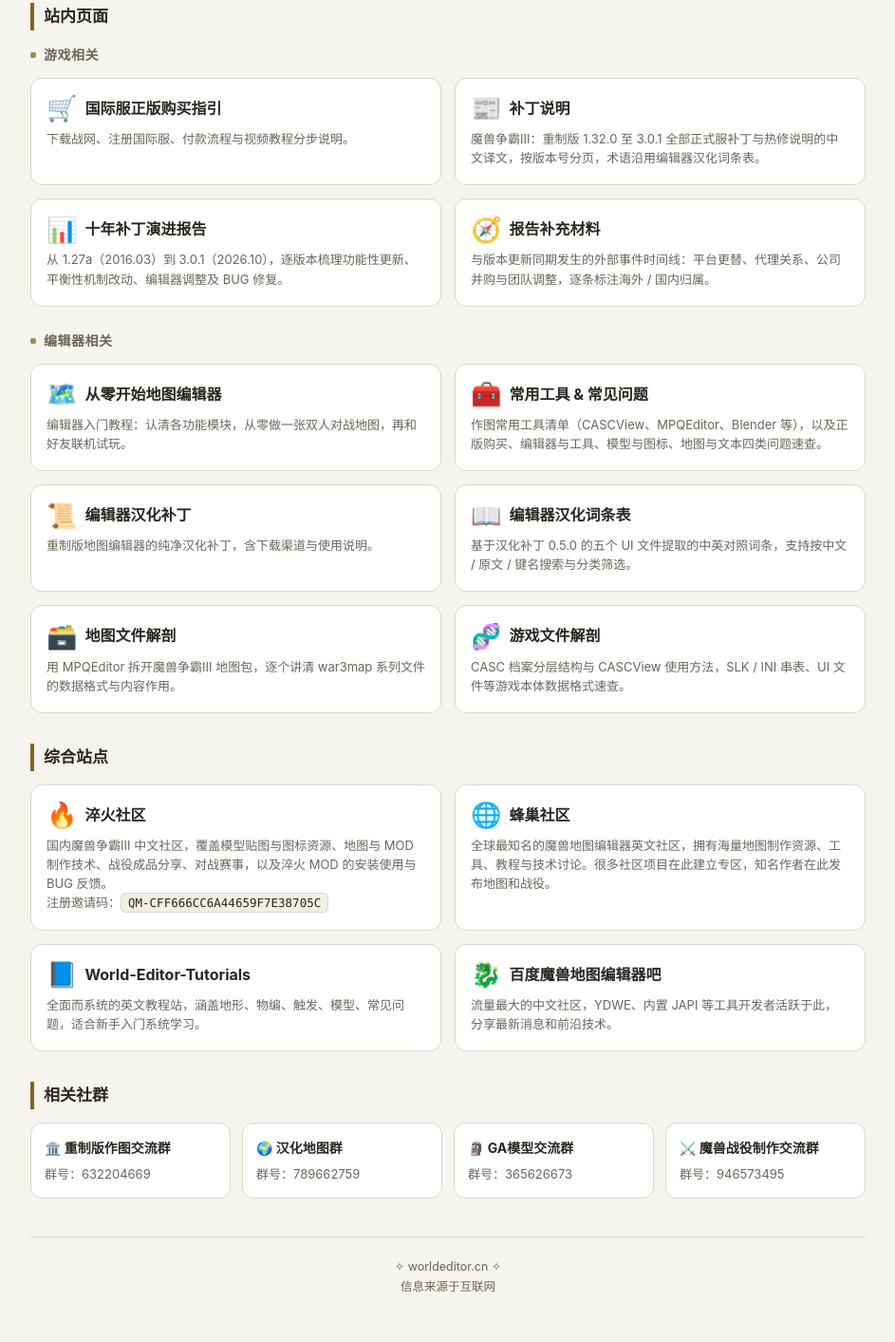
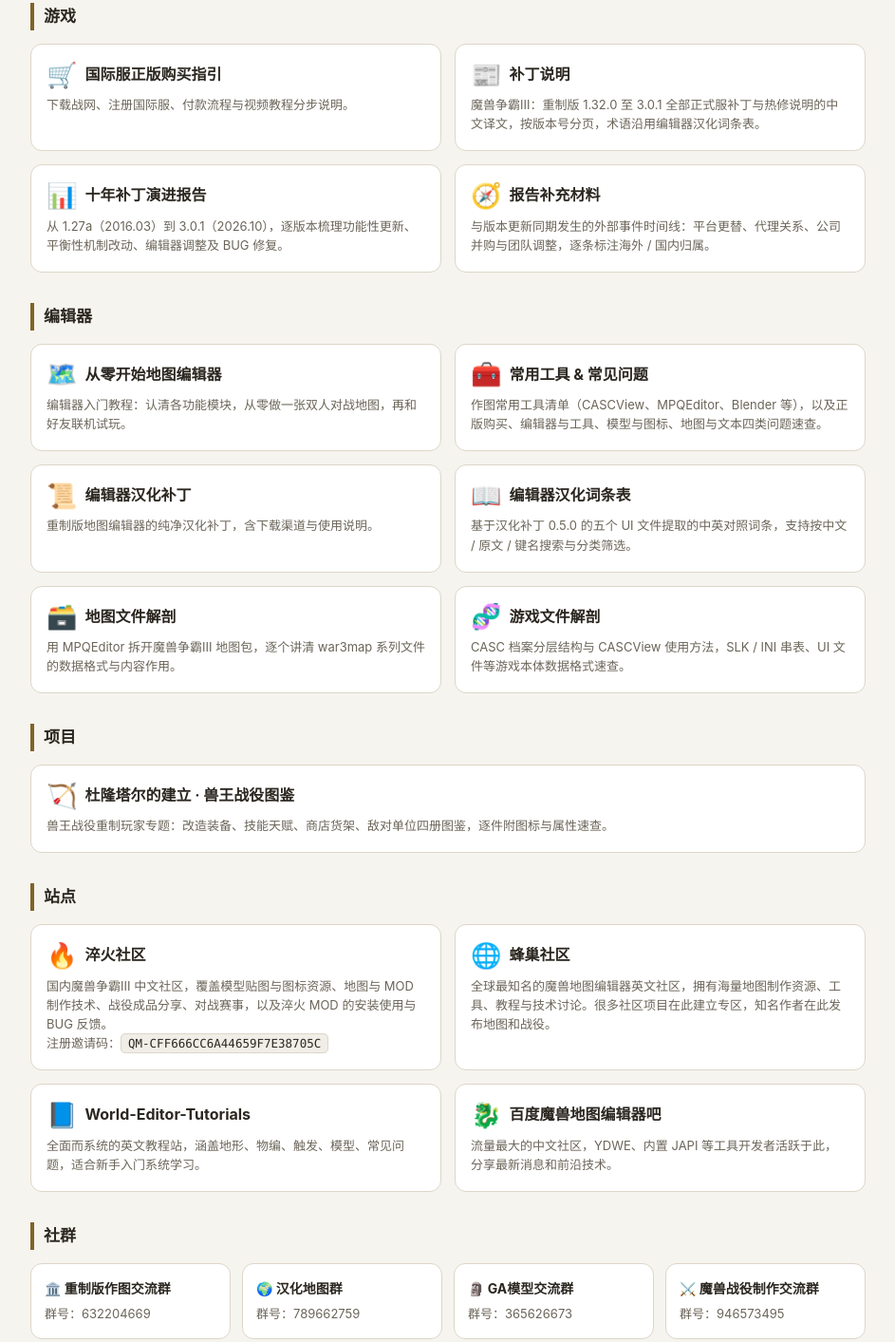
Before and after one commit to kobayashi1998/kobayashi1998.github.io, a plain HTML site: page index.html in a window 1280 px wide. Shown: the part 185-1598 px from the top of the page at 95% size, without its empty margins (168-1111 px from the left). Drawn offline with Linux system fonts and the light colour scheme.

Commit message:
Add files via upload

```diff
--- a/index.html
+++ b/index.html
@@ -96,26 +96,9 @@
         .nav-card h3 { font-size: 16px; font-weight: 700; }
         .nav-card p { grid-column: 1 / -1; font-size: 13px; color: var(--muted); line-height: 1.55; }
 
-        /* 站内页面的子分组标题（游戏相关 / 编辑器相关） */
-        .group-h {
-            display: flex;
-            align-items: center;
-            gap: 8px;
-            font-size: 14px;
-            font-weight: 600;
-            color: var(--muted);
-            letter-spacing: .5px;
-            margin-bottom: 12px;
-        }
-        .group-h::before {
-            content: "";
-            width: 6px;
-            height: 6px;
-            border-radius: 2px;
-            background: var(--accent);
-            opacity: .75;
-        }
-        .nav-grid + .group-h { margin-top: 24px; }
+        /* 单列分组（项目）：卡片整行铺开，加新卡也不会挤成半宽 */
+        .nav-grid.cols-1 { grid-template-columns: 1fr; }
+
         /* 邀请码：点击复制 */
         .invite-code {
             position: relative;
@@ -244,11 +227,9 @@ document.documentElement.setAttribute('data-theme',t)})();
         <p class="sub">WARCRAFT III · WorldEditor Chinese Site</p>
     </header>
 
-    <!-- 站内页面：游戏相关 / 编辑器相关 -->
+    <!-- 游戏 -->
     <section class="section">
-        <h2 class="section-h">站内页面</h2>
-
-        <h3 class="group-h">游戏相关</h3>
+        <h2 class="section-h">游戏</h2>
         <div class="nav-grid">
             <a class="nav-card" href="how-to-buy.html">
                 <span class="nav-icon">🛒</span>
@@ -271,8 +252,11 @@ document.documentElement.setAttribute('data-theme',t)})();
                 <p>与版本更新同期发生的外部事件时间线：平台更替、代理关系、公司并购与团队调整，逐条标注海外 / 国内归属。</p>
             </a>
         </div>
+    </section>
 
-        <h3 class="group-h">编辑器相关</h3>
+    <!-- 编辑器 -->
+    <section class="section">
+        <h2 class="section-h">编辑器</h2>
         <div class="nav-grid">
             <a class="nav-card" href="editor-basics.html">
                 <span class="nav-icon">🗺️</span>
@@ -307,9 +291,21 @@ document.documentElement.setAttribute('data-theme',t)})();
         </div>
     </section>
 
-    <!-- 综合站点 -->
+    <!-- 项目 -->
     <section class="section">
-        <h2 class="section-h">综合站点</h2>
+        <h2 class="section-h">项目</h2>
+        <div class="nav-grid cols-1">
+            <a class="nav-card" href="durotar/index.html">
+                <span class="nav-icon">🏹</span>
+                <h3>杜隆塔尔的建立 · 兽王战役图鉴</h3>
+                <p>兽王战役重制玩家专题：改造装备、技能天赋、商店货架、敌对单位四册图鉴，逐件附图标与属性速查。</p>
+            </a>
+        </div>
+    </section>
+
+    <!-- 站点 -->
+    <section class="section">
+        <h2 class="section-h">站点</h2>
         <div class="nav-grid">
             <a class="nav-card" href="https://qm.txzy.net/" target="_blank" rel="noopener noreferrer">
                 <span class="nav-icon">🔥</span>
@@ -334,9 +330,9 @@ document.documentElement.setAttribute('data-theme',t)})();
         </div>
     </section>
 
-    <!-- 相关社群 -->
+    <!-- 社群 -->
     <section class="section">
-        <h2 class="section-h">相关社群</h2>
+        <h2 class="section-h">社群</h2>
         <ul class="qq-list">
             <li><a class="qq-card" href="https://qm.qq.com/q/T58DrbF7O0" target="_blank" rel="noopener noreferrer"><strong>🏛️ 重制版作图交流群</strong><span class="num">群号：632204669</span></a></li>
             <li><a class="qq-card" href="https://qm.qq.com/q/GkUTr17q0y" target="_blank" rel="noopener noreferrer"><strong>🌍 汉化地图群</strong><span class="num">群号：789662759</span></a></li>
```
